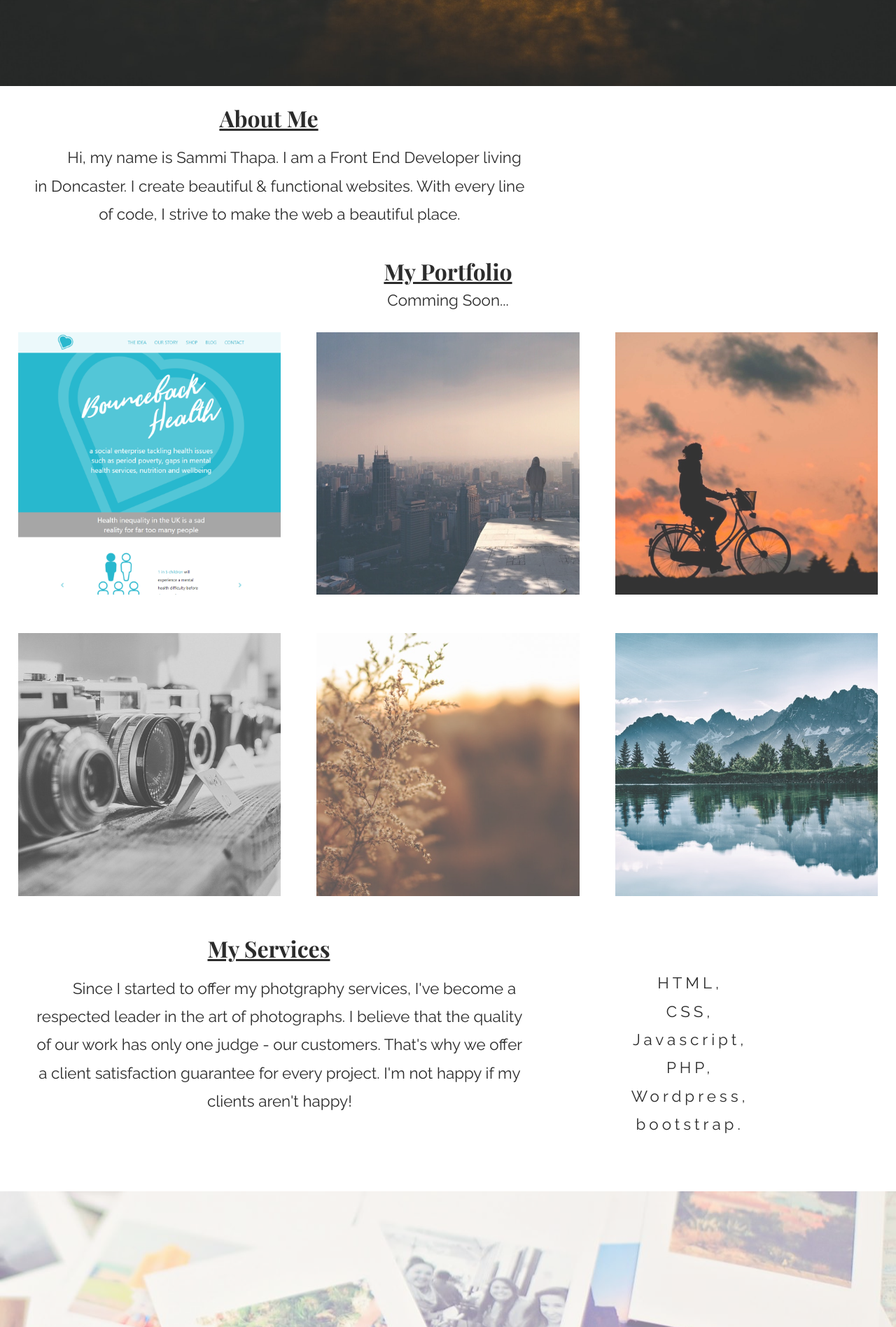
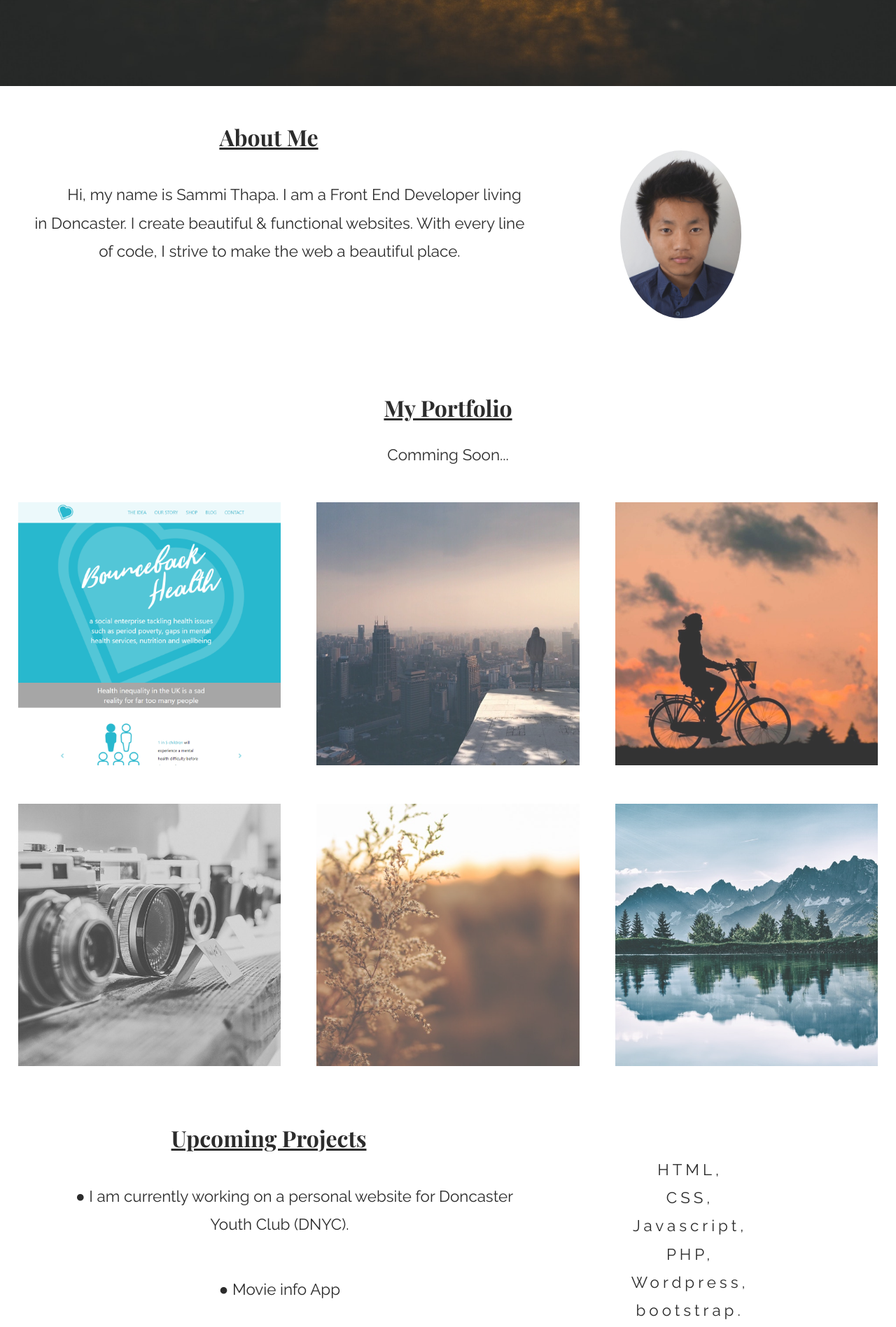
Before and after one commit to ssthapa/ssthapa.github.io, a plain HTML site: page index.html in a window 1280 px wide. Shown: the part 677-2574 px from the top of the page at 70% size. Drawn offline with nearby package versions, Linux system fonts and the light colour scheme; some packages are replaced by stand-ins of ours.

Commit message:
portfolio

```diff
--- a/css/style.css
+++ b/css/style.css
@@ -1,10 +1,7 @@
 @import url('https://fonts.googleapis.com/css?family=Raleway');
 @import url('https://fonts.googleapis.com/css?family=Playfair+Display:700|Raleway');
 
-*{
-	margin: 0;
-	padding: 0;
-	}
+
 #map{
 	height: 300px;
 	width: 100%;
@@ -144,6 +141,27 @@ nav:hover ul{
 	float: left;
 	margin: 4%;
 }
+.image{
+	border-radius: 50%;
+	opacity: 0.90;
+	height: 240px;
+	margin-left: 20%;
+	margin-top: 5%;
+}
+/*button{
+	background-color: #42cbf4;
+	border: 0;
+}
+.downloads{
+	width: 100%;
+	padding-top: 50%;
+	text-align: center;
+}
+#download{
+	color: black;
+	font-size: 24px;
+	text-decoration: none;
+}*/
 .one-third-port{
 	width: 29.333333%;
 	padding: 2%;
@@ -235,7 +253,7 @@ footer.second p{
 		font-size: 160%;
 	}
 	.left-col{
-		width: 96%;
+		width: 50%;
 		margin: 0 0 3% 0;
 		padding: 0 2%;
 	}
@@ -305,21 +323,26 @@ footer.second p{
 		padding: 2%;
 		margin-left: 0;
 	}
+	.image{
+		margin-left: 0;
+		margin-top: 0;
+	}
 	.sidebar{
 		width: 100%;
 		margin: 0 auto;
 		text-align: center;
 	}
 	img{
-		padding: 2%;
+		margin-left: 3%;
 	}
 	.port-img{
-		width: 100%;
+		width: 90%;
 	}
 	#first{
 		height: 80%;
 	}
 	.one-third-port{
+		text-align: center;
 		width: 96%;
 		margin: 0 auto;
 		padding: 0;
--- a/index.html
+++ b/index.html
@@ -38,10 +38,15 @@
 		<h2>About Me</h2>
 		<p class="para">Hi, my name is Sammi Thapa. I am a Front End Developer living in Doncaster. I create beautiful & functional websites. With every line of code, I strive to make the web a beautiful place.</p>
 	</section>
-<!--
-	<section class="sidebar">
-		<img src="https://static.pexels.com/photos/50567/girl-female-model-pretty-50567.jpeg">
-	</section> -->
+
+	<section class="sidebar" >
+		<!-- <div class="downloads">
+		<button><a href="Sammi-Thapa-CV.pdf" id="download" target="_blank">Download CV</a></button>
+		</div> -->
+		<img src="img/Photo.jpg" class="image">
+		<!-- <img src="https://static.pexels.com/photos/50567/girl-female-model-pretty-50567.jpeg" class="
+		image"> -->
+	</section>
 
 	<div class="clearfix"></div>
 	<a name="port">
@@ -51,27 +56,28 @@
 			<a  href="https://www.bounceback-health.co.uk/"><img class="port-img " id="first" src="img/bbb.png"></a>
 		</section>
 		<section class="one-third-port">
-			<a href="img/2 2.jpeg"><img class="port-img" src="img/2 2.jpeg"></a>
+			<!-- <a href="img/2 2.jpeg"> --><img class="port-img" src="img/2 2.jpeg"><!-- </a>-->
 		</section>
 		<section class="one-third-port">
-			<a href="img/3 3.jpeg"><img class="port-img" src="img/3 3.jpeg"></a>
+			<!-- <a href="img/3 3.jpeg"> --><img class="port-img" src="img/3 3.jpeg"><!-- </a> -->
 		</section>
 		<section class="one-third-port">
-			<a href="img/4 4.jpeg"><img class="port-img" src="img/4 4.jpeg"></a>
+			<!-- <a href="img/4 4.jpeg"> --><img class="port-img" src="img/4 4.jpeg"><!-- </a> -->
 		</section>
 		<section class="one-third-port">
-			<a href="img/5.jpeg"><img class="port-img" src="img/5.jpeg"></a>
+			<!-- <a href="img/5.jpeg"> --><img class="port-img" src="img/5.jpeg"><!-- </a> -->
 		</section>
 		<section class="one-third-port">
-			<a href="img/6 6.jpeg"><img class="port-img" src="img/6 6.jpeg">
-			</a>
+			<!-- <a href="img/6 6.jpeg"> --><img class="port-img" src="img/6 6.jpeg">
+			<!-- </a> -->
 		</section>
 
 	<div class="clearfix"></div>
 		<a name="serv">
 		<section class="left-col">
-			<h2>My Services</h2>
-			<p class="para">Since I started to offer my photgraphy services, I've become a respected leader in the art of photographs. I believe that the quality of our work has only one judge - our customers. That's why we offer a client satisfaction guarantee for every project. I'm not happy if my clients aren't happy!</p>
+			<h2>Upcoming Projects</h2>
+			<p class="para">&#9679 I am currently working on a personal website for Doncaster Youth Club (DNYC).</p>
+			<p> &#9679 Movie info App </p>
 		</section>
 		<section class="sidebar">
 			<section class="contact">
```
Also changed, not shown: img/Photo.jpg (added), 1 other file.
